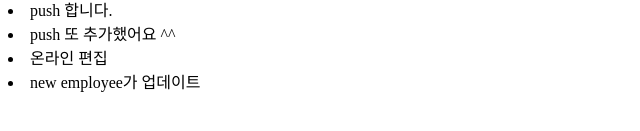
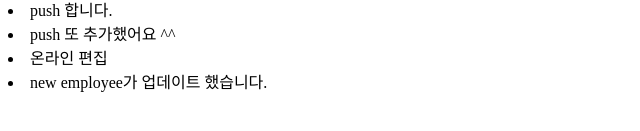
Before and after one commit to kafa46/test, a plain HTML site: page index.html in a window 1280 px wide. Shown: the part 283-414 px from the top of the page, 0-640 px from the left. Drawn offline with Linux system fonts and the light colour scheme.

Commit message:
new employee의 업데이트

```diff
--- a/index.html
+++ b/index.html
@@ -17,7 +17,7 @@
         <li>push 합니다.</li>
         <li>push 또 추가했어요 ^^</li>
         <li>온라인 편집</li>
-        <li>new employee가 업데이트</li>
+        <li>new employee가 업데이트 했습니다.</li>
     </div>
 </body>
 </html>
```
